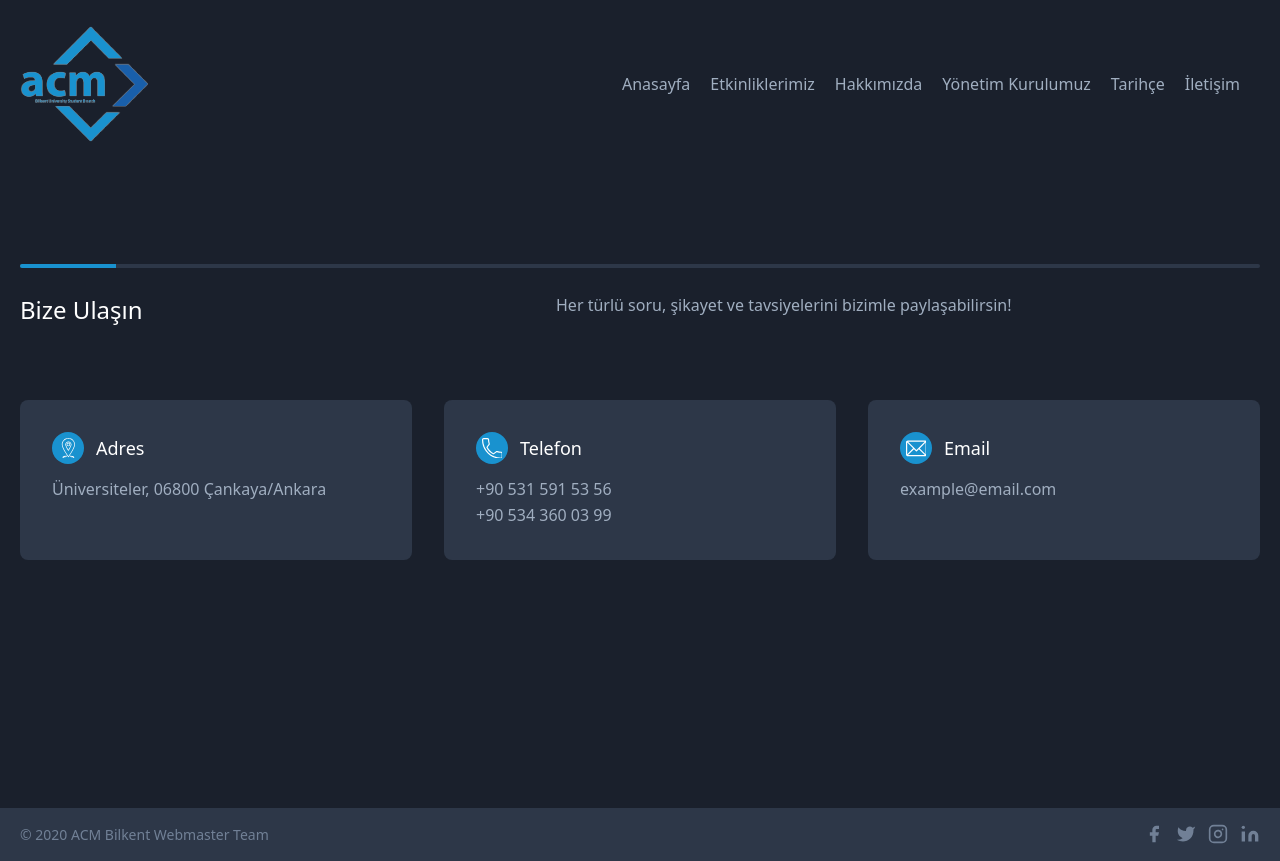
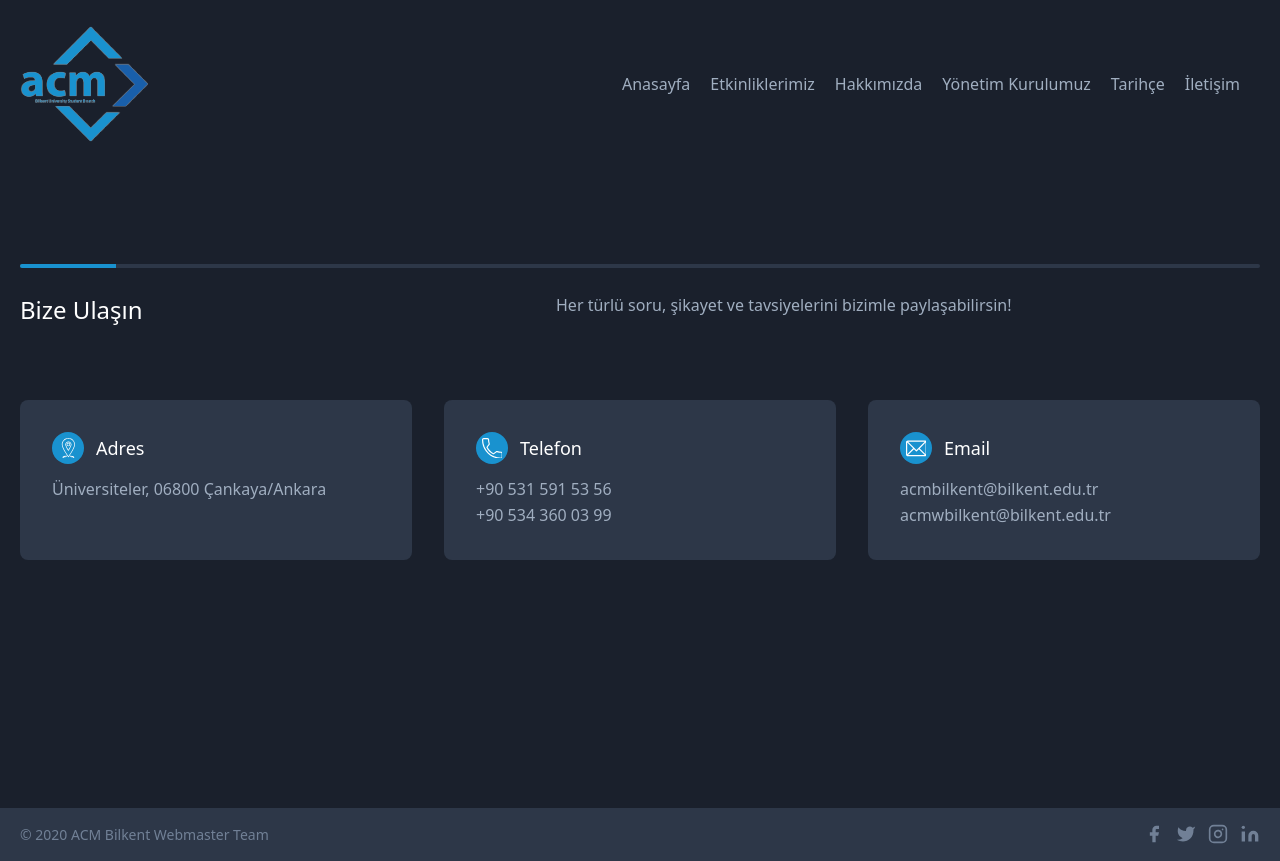
Before and after one commit to ardaatahan/acm-bilkent-frontend, a Next.js app: page /contact in a window 1280 px wide. Built offline with nearby package versions, Linux system fonts and the light colour scheme.

Commit message:
add real email addresses

```diff
--- a/components/contact.js
+++ b/components/contact.js
@@ -63,7 +63,12 @@ const Contact = () => (
               </h2>
             </div>
             <div className="flex-grow">
-              <p className="leading-relaxed text-base">example@email.com</p>
+              <p className="leading-relaxed text-base">
+                acmbilkent@bilkent.edu.tr
+              </p>
+              <p className="leading-relaxed text-base">
+                acmwbilkent@bilkent.edu.tr
+              </p>
             </div>
           </div>
         </div>
```
Also changed, not shown: public/hero11.jpg (deleted).
